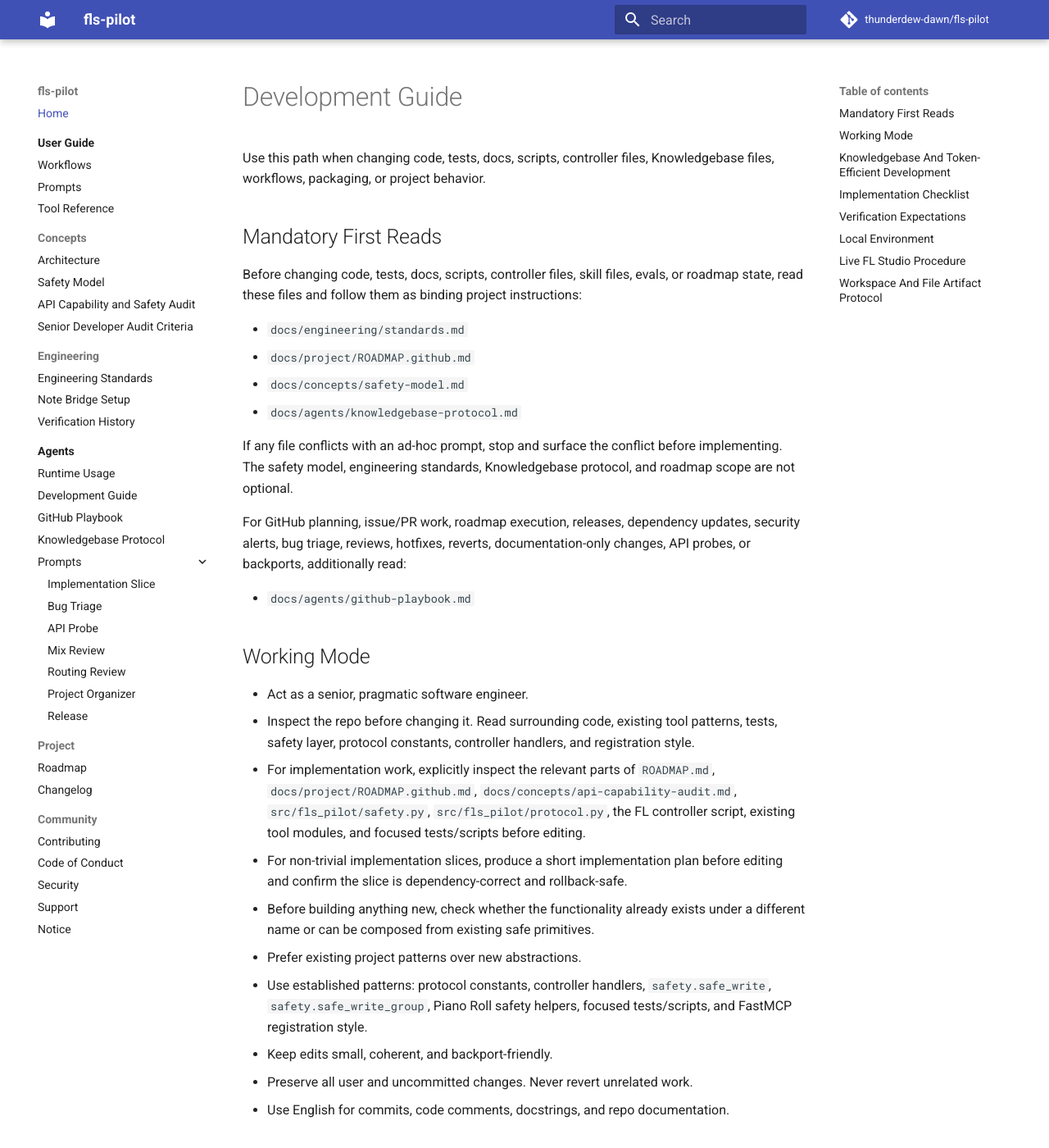
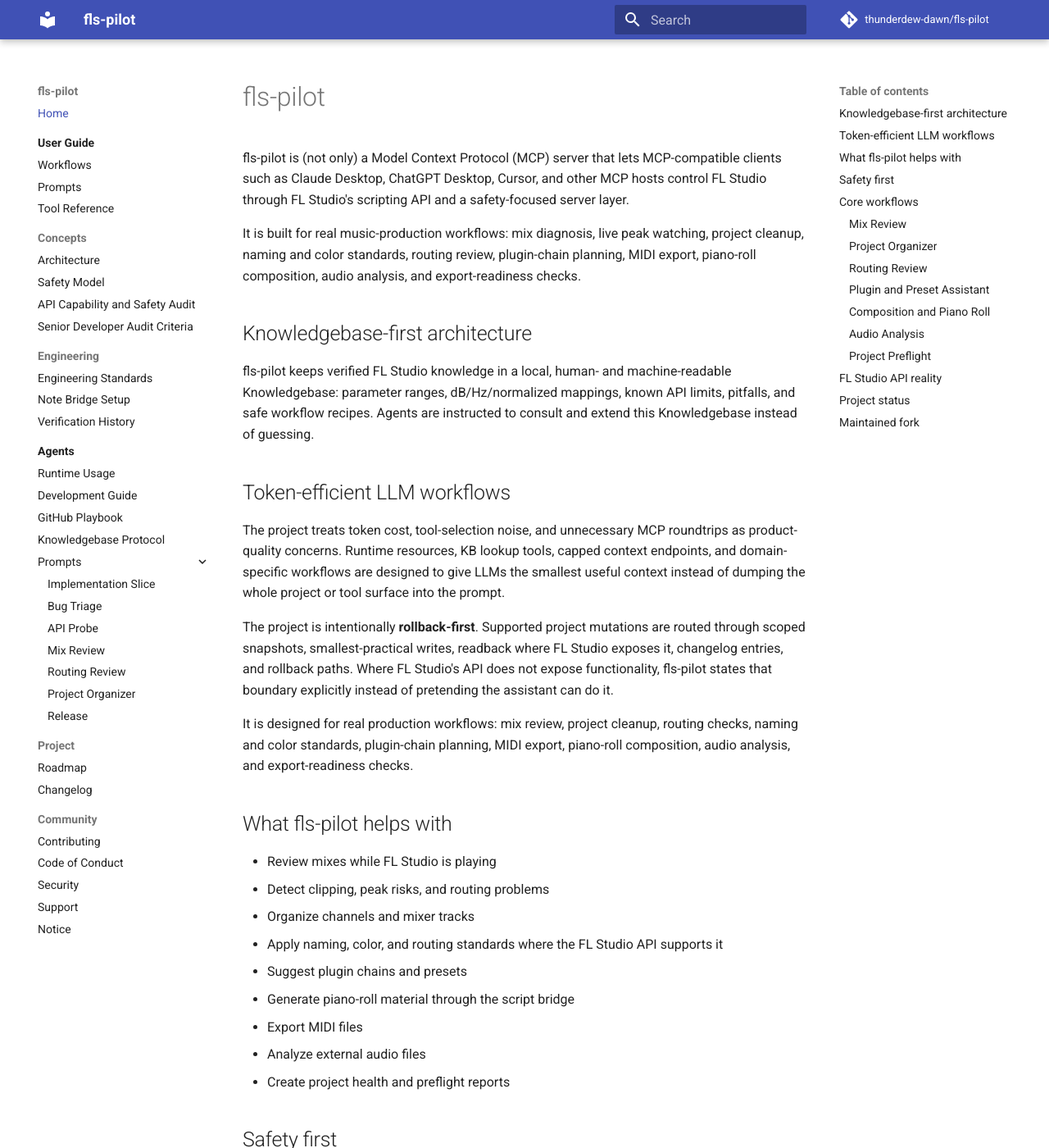
Before and after one commit to thunderdew-dawn/fls-pilot, an MkDocs documentation site: the page built from docs/index.md, in a window 1280 px wide and 1400 px high. Shown: the whole window at 82% size. Built offline with MkDocs 1.6.1 and Material for MkDocs 9.7.7, drawn with Linux system fonts in a browser that asks for light colours; comment, search, counter and statistics services are not loaded; some of the changed text lies outside the part shown.

Commit message:
Fix documentation homepage content

```diff
--- a/docs/index.md
+++ b/docs/index.md
@@ -1,114 +1,107 @@
-# Development Guide
+# fls-pilot
 
-Use this path when changing code, tests, docs, scripts, controller files, Knowledgebase files, workflows, packaging, or project behavior.
+fls-pilot is (not only) a Model Context Protocol (MCP) server that lets MCP-compatible clients such as Claude Desktop, ChatGPT Desktop, Cursor, and other MCP hosts control FL Studio through FL Studio's scripting API and a safety-focused server layer.
 
-## Mandatory First Reads
+It is built for real music-production workflows: mix diagnosis, live peak watching, project cleanup, naming and color standards, routing review, plugin-chain planning, MIDI export, piano-roll composition, audio analysis, and export-readiness checks.
 
-Before changing code, tests, docs, scripts, controller files, skill files, evals, or roadmap state, read these files and follow them as binding project instructions:
+## Knowledgebase-first architecture
 
-* `docs/engineering/standards.md`
-* `docs/project/ROADMAP.github.md`
-* `docs/concepts/safety-model.md`
-* `docs/agents/knowledgebase-protocol.md`
+fls-pilot keeps verified FL Studio knowledge in a local, human- and machine-readable Knowledgebase: parameter ranges, dB/Hz/normalized mappings, known API limits, pitfalls, and safe workflow recipes. Agents are instructed to consult and extend this Knowledgebase instead of guessing.
 
-If any file conflicts with an ad-hoc prompt, stop and surface the conflict before implementing. The safety model, engineering standards, Knowledgebase protocol, and roadmap scope are not optional.
+## Token-efficient LLM workflows
 
-For GitHub planning, issue/PR work, roadmap execution, releases, dependency updates, security alerts, bug triage, reviews, hotfixes, reverts, documentation-only changes, API probes, or backports, additionally read:
+The project treats token cost, tool-selection noise, and unnecessary MCP roundtrips as product-quality concerns. Runtime resources, KB lookup tools, capped context endpoints, and domain-specific workflows are designed to give LLMs the smallest useful context instead of dumping the whole project or tool surface into the prompt.
 
-* `docs/agents/github-playbook.md`
+The project is intentionally **rollback-first**. Supported project mutations are routed through scoped snapshots, smallest-practical writes, readback where FL Studio exposes it, changelog entries, and rollback paths. Where FL Studio's API does not expose functionality, fls-pilot states that boundary explicitly instead of pretending the assistant can do it.
 
-## Working Mode
+It is designed for real production workflows: mix review, project cleanup, routing checks, naming and color standards, plugin-chain planning, MIDI export, piano-roll composition, audio analysis, and export-readiness checks.
 
-* Act as a senior, pragmatic software engineer.
-* Inspect the repo before changing it. Read surrounding code, existing tool patterns, tests, safety layer, protocol constants, controller handlers, and registration style.
-* For implementation work, explicitly inspect the relevant parts of `ROADMAP.md`, `docs/project/ROADMAP.github.md`, `docs/concepts/api-capability-audit.md`, `src/fls_pilot/safety.py`, `src/fls_pilot/protocol.py`, the FL controller script, existing tool modules, and focused tests/scripts before editing.
-* For non-trivial implementation slices, produce a short implementation plan before editing and confirm the slice is dependency-correct and rollback-safe.
-* Before building anything new, check whether the functionality already exists under a different name or can be composed from existing safe primitives.
-* Prefer existing project patterns over new abstractions.
-* Use established patterns: protocol constants, controller handlers, `safety.safe_write`, `safety.safe_write_group`, Piano Roll safety helpers, focused tests/scripts, and FastMCP registration style.
-* Keep edits small, coherent, and backport-friendly.
-* Preserve all user and uncommitted changes. Never revert unrelated work.
-* Use English for commits, code comments, docstrings, and repo documentation.
+## What fls-pilot helps with
 
-## Knowledgebase And Token-Efficient Development
+- Review mixes while FL Studio is playing
+- Detect clipping, peak risks, and routing problems
+- Organize channels and mixer tracks
+- Apply naming, color, and routing standards where the FL Studio API supports it
+- Suggest plugin chains and presets
+- Generate piano-roll material through the script bridge
+- Export MIDI files
+- Analyze external audio files
+- Create project health and preflight reports
 
-* Check `knowledgebase/` before changing or adding behavior that depends on FL Studio API behavior, mixer/plugin parameters, MIDI, automation, REC events, normalized values, dB/Hz mappings, ranges, known pitfalls, or reusable production rules.
-* Do not guess FL Studio API ranges, normalized values, dB/Hz mappings, REC event IDs, track indices, plugin parameter indices, or valid value ranges.
-* If new verified knowledge is discovered, update the Knowledgebase as part of the same slice:
+## Safety first
 
-  * Use Markdown for human-readable findings.
-  * Use JSON or YAML when the knowledge is machine-actionable.
-  * Put disproven assumptions and recurring mistakes in `knowledgebase/known_pitfalls/`.
-* Prefer token-efficient implementation and review patterns:
+fls-pilot is intentionally **rollback-first**.
 
-  * Prefer high-signal domain/workflow tools over many narrow one-off tools.
-  * Avoid unnecessary MCP roundtrips.
-  * Prefer safe grouped reads/writes or server-side orchestration when this reduces token use and tool-selection noise.
-  * Document token/tool-surface impact when adding or expanding MCP tools.
+Supported project changes use:
 
-## Implementation Checklist
+- scoped snapshots
+- smallest-practical writes
+- readback where FL Studio exposes it
+- changelog entries
+- rollback paths
 
-For every new FL-mutating tool, add or update:
+Where FL Studio does not expose a feature through its API, fls-pilot documents that boundary instead of pretending the assistant can perform the action.
 
-* Protocol command constants, if needed.
-* FL controller handler.
-* Snapshot scope.
-* Restore operation.
-* Readback verification.
-* Safety-layer integration via the established safety helpers.
-* Tool annotations and docstring explaining safety behavior.
-* Static audit compatibility.
-* Focused script/unit test or rollback-safe live smoke script.
-* Roadmap/API audit/docs note when behavior or scope changes.
-* Knowledgebase entry or update when the tool depends on verified FL Studio behavior, mappings, ranges, parameters, or known limitations.
+## Core workflows
 
-## Verification Expectations
+### Mix Review
 
-Run the smallest meaningful checks for the changed area, then broaden when the blast radius justifies it:
+fls-pilot can watch live mixer peaks while the user plays the project and report clipping, headroom risks, and balance issues.
 
-* Compile checks for touched Python code.
-* `scripts/audit_tool_safety.py --fail-on-gaps`.
-* `scripts/audit_tool_safety.py --fail-on-missing-safety-docs --format json` when tool annotations or docstrings change.
-* Focused script tests for changed areas.
-* FastMCP registration/tool-count checks when tool registration changes.
-* Rollback-safe live smoke tests when FL Studio is available and the change touches live behavior.
+### Project Organizer
 
-If repo-wide `pytest` or `ruff` failures are pre-existing, report them separately and do not churn unrelated code.
+Rename, color, group, and route channels or mixer tracks where FL Studio exposes the required metadata.
 
-At handoff, summarize changed files, verification run, remaining risks or API limits, Knowledgebase changes, and the next recommended roadmap slice.
+### Routing Review
 
-## Local Environment
+Detect fragile routing, unrouted channels, and bus-layout problems. Supported fixes are applied as rollback units.
 
-* Python target: 3.12 for current development on this machine. Package metadata still supports Python 3.10+ unless changed deliberately.
+### Plugin and Preset Assistant
 
-* On macOS, commands importing pip, XML, or audio dependencies may need:
+Scan plugin databases and preset folders, suggest chains, and configure supported parameters after the user manually loads the plugin.
 
-  export DYLD_LIBRARY_PATH="/usr/local/opt/expat/lib:${DYLD_LIBRARY_PATH:-}"
+### Composition and Piano Roll
 
-* Prefer `rg` and `rg --files` for search.
+Generate scale-aware melodies, chords, and patterns through the armed piano-roll script bridge.
 
-* Use `apply_patch` for manual file edits.
+### Audio Analysis
 
-* Do not use destructive Git commands unless explicitly requested.
+Analyze `.wav` or `.mp3` files from disk for tempo, key, and melody extraction when optional audio extras are installed.
 
-## Live FL Studio Procedure
+### Project Preflight
 
-* Start the TCP daemon yourself when live tests require it.
-* Confirm heartbeat and `fl_transport(action="ping")` before live work.
-* Confirm the controller build marker expected by the current code.
-* Read current state before writing.
-* For live write tests, write a temporary value, verify readback, rollback immediately, and verify restoration.
-* If MIDI routing, script reload, or restart state is uncertain, diagnose the connection before changing code.
-* Stop daemons you started and leave playback stopped/recording disarmed after tests.
+Combine mix review, routing review, organization checks, and cleanup suggestions into an export-readiness report.
 
-## Workspace And File Artifact Protocol
+## FL Studio API reality
 
-To keep the workspace clean and maintain context for generated artifacts, agents must use these output directories. Never write files directly to the root of `scratch/` or the project root.
+FL Studio's Python API is useful, but it does not expose the whole DAW.
 
-* Temporary scripts: `scratch/scripts/`
-* Generated MIDI: `scratch/midi/`
-* Analysis data and state dumps: `scratch/analysis/`
-* Audio files: `scratch/audio/`
-* Logs: `scratch/logs/`
+fls-pilot can work reliably with exposed API areas such as mixer peaks, channel metadata, supported routing, MIDI file writing, and scripted piano-roll workflows.
 
-Use session- or task-specific subdirectories where appropriate, for example `scratch/analysis/YYYY-MM-DD_session_name/`.
+Some actions remain unavailable or manual:
+
+- loading or inserting plugins
+- moving or splitting playlist clips directly
+- rendering audio to WAV
+- changing deep Audio Clip internals such as Stretch Pro or Normalize
+
+These limits are part of the product contract and are documented explicitly.
+
+## Project status
+
+The GitHub project board is the source of truth for roadmap and release planning.
+
+Useful links:
+
+- [User Guide](user-guide/index.md)
+- [Generated roadmap](project/ROADMAP.github.md)
+- [Issues and support](https://github.com/thunderdew-dawn/fls-pilot/issues)
+- [Security policy](community/security.md)
+
+## Maintained fork
+
+fls-pilot is a materially extended and actively maintained fork of `rosasynthesiz/flstudio-mcp`.
+
+The rename from `flstudio-mcp` to `fls-pilot` is intentional and breaking. It avoids package and command-name collisions and makes clear that this fork follows its own release path, compatibility contract, and engineering direction.
+
+Attribution and provenance are documented in `docs/community/notice.md.md`.
```
